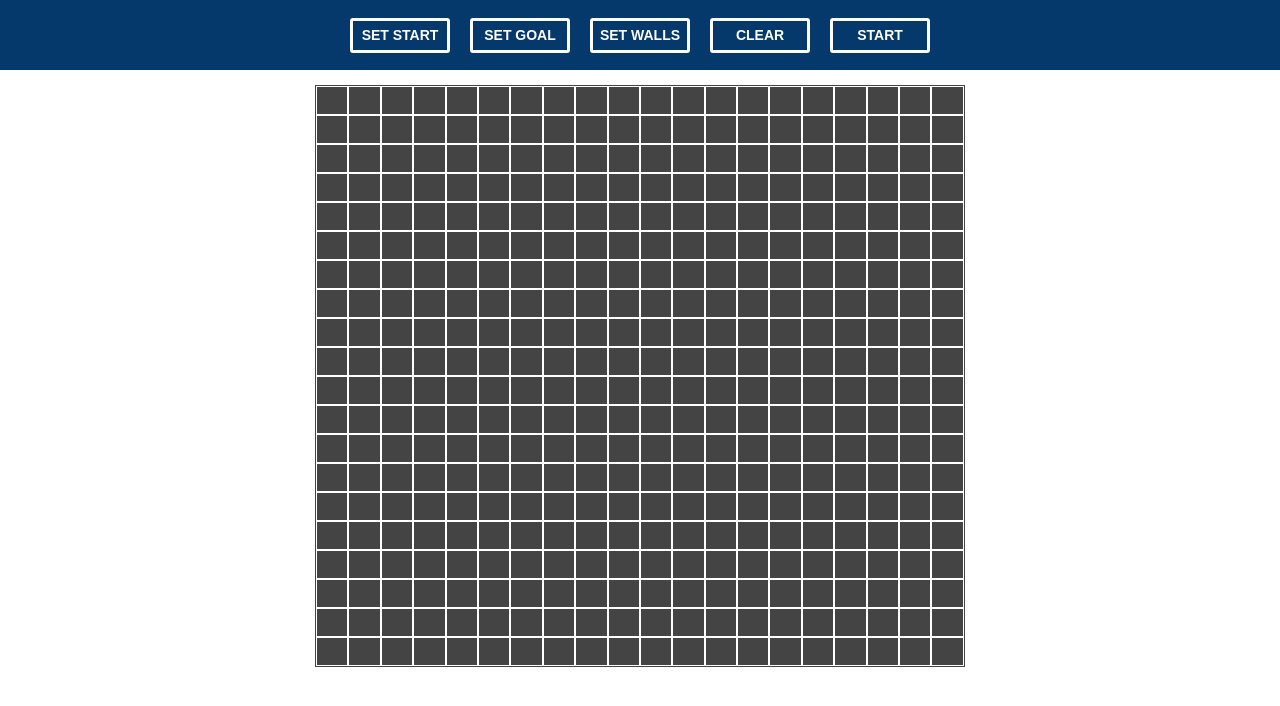
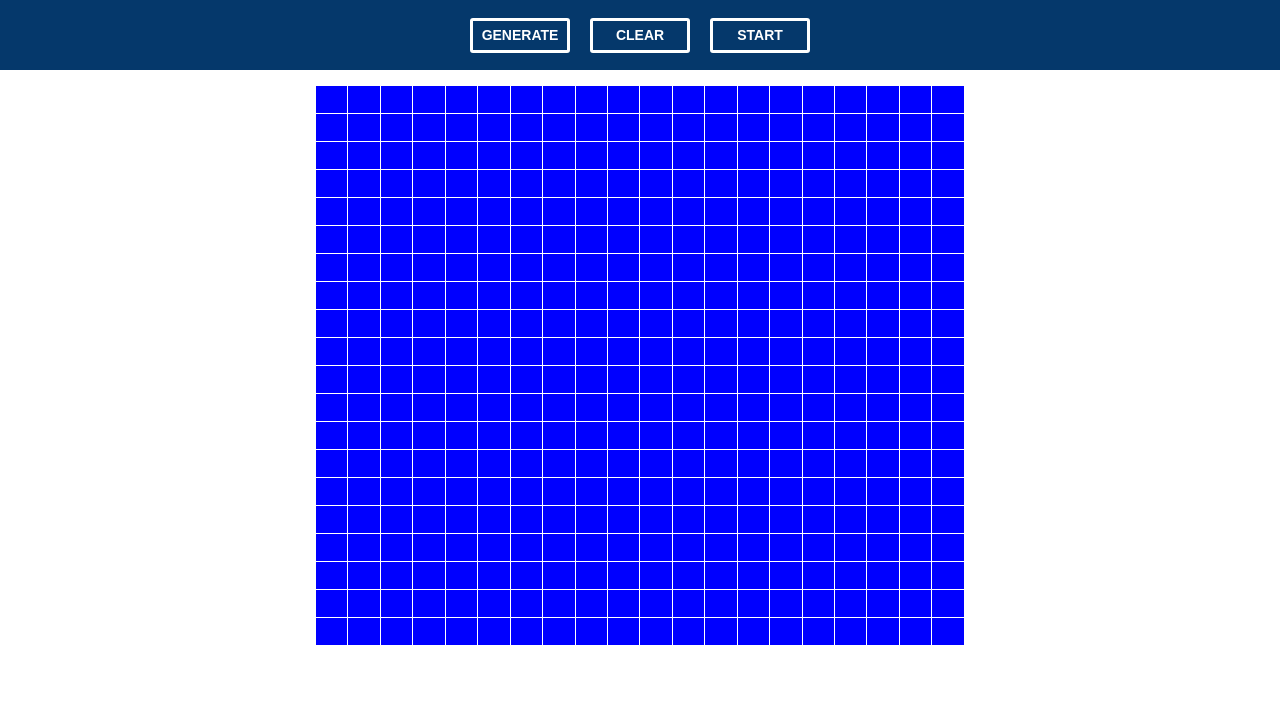
Before and after one commit to KevinSaephanh/pathfinder, a React (Create React App) app: page / in a window 1280 px wide. Shown: the top 706 px of the page. Built offline with nearby package versions, Linux system fonts and the light colour scheme.

Commit message:
Added grid rendering based on button pressed

```diff
--- a/src/App.js
+++ b/src/App.js
@@ -1,38 +1,28 @@
-import React, { useState } from "react";
+import React, { useState, useEffect } from "react";
 import "./App.css";
 import { Grid } from "./components/Grid/Grid";
 
 const App = () => {
-    const [mode, setMode] = useState("");
+    const [status, setStatus] = useState(null);
+
+    useEffect(() => {
+        console.log("Render time");
+    }, []);
 
     const handleClick = (e) => {
         e.preventDefault();
-        setMode(e.target.name);
+        setStatus(e.target.name);
     };
 
     return (
         <div className="container">
             <header>
                 <button
-                    name="start-node"
-                    disabled={mode === "start"}
+                    name="generate"
+                    disabled={status === "start"}
                     onClick={handleClick}
                 >
-                    SET START
-                </button>
-                <button
-                    name="goal-node"
-                    disabled={mode === "start"}
-                    onClick={handleClick}
-                >
-                    SET GOAL
-                </button>
-                <button
-                    name="wall-node"
-                    disabled={mode === "start"}
-                    onClick={handleClick}
-                >
-                    SET WALLS
+                    GENERATE
                 </button>
                 <button name="clear" onClick={handleClick}>
                     CLEAR
@@ -41,7 +31,7 @@ const App = () => {
                     START
                 </button>
             </header>
-            <Grid mode={mode} />
+            <Grid status={status} />
         </div>
     );
 };
--- /dev/null
+++ b/src/algorithms/maze.js
@@ -0,0 +1,123 @@
+const HEIGHT = 20;
+const WIDTH = 20;
+
+export const initGrid = () => {
+    const grid = [];
+    for (let row = 0; row < 20; row++) {
+        grid[row] = []; // Current row
+        for (let col = 0; col < 20; col++) {
+            const cell = new Cell(row, col);
+            grid[row].push(cell);
+        }
+    }
+    return grid;
+};
+
+export const primsMaze = (grid) => {
+    const start = new Cell(0, 0);
+    const stack = [];
+
+    for (let r of grid) {
+        for (let c of r) {
+            c.visited = true;
+        }
+    }
+
+    stack.push(start);
+    while (stack.length > 0) {
+        const stackTop = stack.pop();
+        const currCell = new Cell(stackTop.row, stackTop.col);
+        currCell.visited = true;
+
+        const shuffledArray = shuffle(currCell.getNeighbors());
+        shuffledArray.forEach((neighbor) => {
+            stack.push(neighbor);
+
+            //breakWall(currCell, neighbor);
+        });
+    }
+
+    return grid;
+};
+
+const breakWall = (neighbor, currCell, neighborCell) => {
+    const styleWallBreak = "solid 1.6px #444444 !important";
+    const { row, col } = currCell;
+
+    // top wall?
+    if (row - 1 === neighbor[0] && col === neighbor[1]) {
+        currCell.style.borderTop = styleWallBreak;
+        neighborCell.style.borderBottom = styleWallBreak;
+    }
+
+    // right wall?
+    else if (row === neighbor[0] && col + 1 === neighbor[1]) {
+        currCell.style.borderRight = styleWallBreak;
+        neighborCell.style.borderLeft = styleWallBreak;
+    }
+
+    // bottom wall?
+    else if (row + 1 === neighbor[0] && col === neighbor[1]) {
+        currCell.style.borderBottom = styleWallBreak;
+        neighborCell.style.borderTop = styleWallBreak;
+    }
+
+    // left wall?
+    else {
+        currCell.style.borderLeft = styleWallBreak;
+        neighborCell.style.borderRight = styleWallBreak;
+    }
+};
+
+// Fisher-Yates shuffle algorithm
+const shuffle = (arr) => {
+    for (let i = arr.length - 1; i > 0; i--) {
+        const j = Math.floor(Math.random() * (i + 1));
+        [arr[i], arr[j]] = [arr[j], arr[i]];
+    }
+    return arr;
+};
+
+class Cell {
+    constructor(row, col) {
+        this.row = row;
+        this.col = col;
+        this.visited = false;
+        this.walls = [true, true, true, true];
+    }
+
+    getNeighbors() {
+        const top = [this.row - 1, this.col];
+        const right = [this.row, this.col + 1];
+        const bottom = [this.row + 1, this.col];
+        const left = [this.row, this.col - 1];
+        const neighbors = [];
+
+        if (!top.visited && this.isValidNeighbor(top)) {
+            neighbors.push(top);
+        }
+
+        if (!bottom.visited && this.isValidNeighbor(bottom)) {
+            neighbors.push(bottom);
+        }
+
+        if (!right.visited && this.isValidNeighbor(right)) {
+            neighbors.push(right);
+        }
+
+        if (!left.visited && this.isValidNeighbor(left)) {
+            neighbors.push(left);
+        }
+
+        return neighbors;
+    }
+
+    isValidNeighbor(neighbor) {
+        return (
+            neighbor[0] < HEIGHT &&
+            neighbor[0] >= 0 &&
+            neighbor[1] < WIDTH &&
+            neighbor[1] >= 0
+        );
+    }
+}
--- a/src/components/Node/Node.css
+++ b/src/components/Cell/Cell.css
@@ -1,8 +1,20 @@
-.node {
+.cell {
     height: 25px;
     width: 25px;
-    outline: 1px solid white;
+    border: 1.6px solid white;
     overflow: hidden;
+}
+
+.visited-false {
+    background: blue;
+}
+
+.visited-true {
+    background: #444444;
+}
+
+td {
+    /* border-right: solid 1.6px #444444 !important; */
 }
 
 .start-node {
@@ -18,7 +30,7 @@
 }
 
 @media only screen and (max-width: 900px) {
-    .node {
+    .cell {
         height: 10px;
         width: 10px;
     }
--- /dev/null
+++ b/src/components/Cell/Cell.js
@@ -0,0 +1,8 @@
+import React, { useState } from "react";
+import "./Cell.css";
+
+export const Cell = (props) => {
+    const [cellType, setCellType] = useState("");
+
+    return <td className={`cell ${cellType} visited-${props.visited}`}></td>;
+};
--- a/src/components/Grid/Grid.css
+++ b/src/components/Grid/Grid.css
@@ -2,7 +2,8 @@
     height: 560px;
     width: 650px;
     margin: 0 auto;
-    background: #444444;
+    border-collapse: collapse;
+    border: 1px solid black;
 }
 
 .grid-row {
--- a/src/components/Grid/Grid.js
+++ b/src/components/Grid/Grid.js
@@ -1,53 +1,44 @@
 import React, { useState, useEffect } from "react";
 import "./Grid.css";
-import { Node } from "../Node/Node";
+import { Cell } from "../Cell/Cell";
+import { initGrid, primsMaze } from "../../algorithms/maze";
 
 export const Grid = (props) => {
     const [grid, setGrid] = useState([]);
 
     useEffect(() => {
-        drawGrid();
-    }, []);
-
-    const drawGrid = () => {
-        const grid = [];
-        for (let row = 0; row < 20; row++) {
-            grid[row] = []; // Current row
-            for (let col = 0; col < 20; col++) {
-                grid[row].push(createNode(row, col));
-            }
+        console.log(props.status);
+        switch (props.status) {
+            case "generate":
+                console.log("GENERATING");
+                setGrid(primsMaze(grid));
+                break;
+            case "start":
+                console.log("STARTING");
+                break;
+            default:
+                console.log("DRAWING GRID");
+                setGrid(initGrid());
+                break;
         }
-        setGrid(grid);
-    };
-
-    const createNode = (row, col) => {
-        return {
-            row,
-            col,
-            isStart: false,
-            isGoal: false,
-            isWall: false,
-        };
-    };
+    }, [props.status]);
 
     return (
         <table className="grid">
             <tbody>
                 {grid.map((row, rowIndex) => (
                     <tr className="grid-row" key={rowIndex}>
-                        {row.map((node, nodeIndex) => {
-                            const { row, col, isStart, isGoal, isWall } = node;
+                        {row.map((cell, nodeIndex) => {
+                            const { row, col, visited, walls } = cell;
 
                             return (
-                                <Node
+                                <Cell
                                     key={nodeIndex}
                                     row={row}
                                     col={col}
-                                    isStart={isStart}
-                                    isGoal={isGoal}
-                                    isWall={isWall}
-                                    mode={props.mode}
-                                ></Node>
+                                    visited={visited}
+                                    walls={walls}
+                                ></Cell>
                             );
                         })}
                     </tr>
--- a/src/components/Node/Node.js
+++ /dev/null
@@ -1,55 +0,0 @@
-import React, { useState } from "react";
-import "./Node.css";
-
-export const Node = (props) => {
-    const [nodeType, setNodeType] = useState("");
-
-    const handleMouseDown = () => {
-        setNodeType(props.mode);
-        console.log(props.mode);
-    };
-
-    const EventListenerMode = { capture: true };
-
-    const mousemoveListener = (e) => {
-        e.stopPropagation();
-        setNodeType(props.mode);
-        console.log(props.mode);
-    };
-
-    const mouseupListener = (e) => {
-        document.removeEventListener(
-            "mouseup",
-            mouseupListener,
-            EventListenerMode
-        );
-        document.removeEventListener(
-            "mousemove",
-            mousemoveListener,
-            EventListenerMode
-        );
-        e.stopPropagation();
-    };
-
-    const captureMouseEvents = (e) => {
-        document.addEventListener(
-            "mouseup",
-            mouseupListener,
-            EventListenerMode
-        );
-        document.addEventListener(
-            "mousemove",
-            mousemoveListener,
-            EventListenerMode
-        );
-        e.preventDefault();
-        e.stopPropagation();
-    };
-
-    return (
-        <td
-            className={`node ${nodeType}`}
-            onMouseDown={captureMouseEvents}
-        ></td>
-    );
-};
```
Also changed, not shown: src/algorithms/aStar.js (renamed from algorithms/aStar.js).
